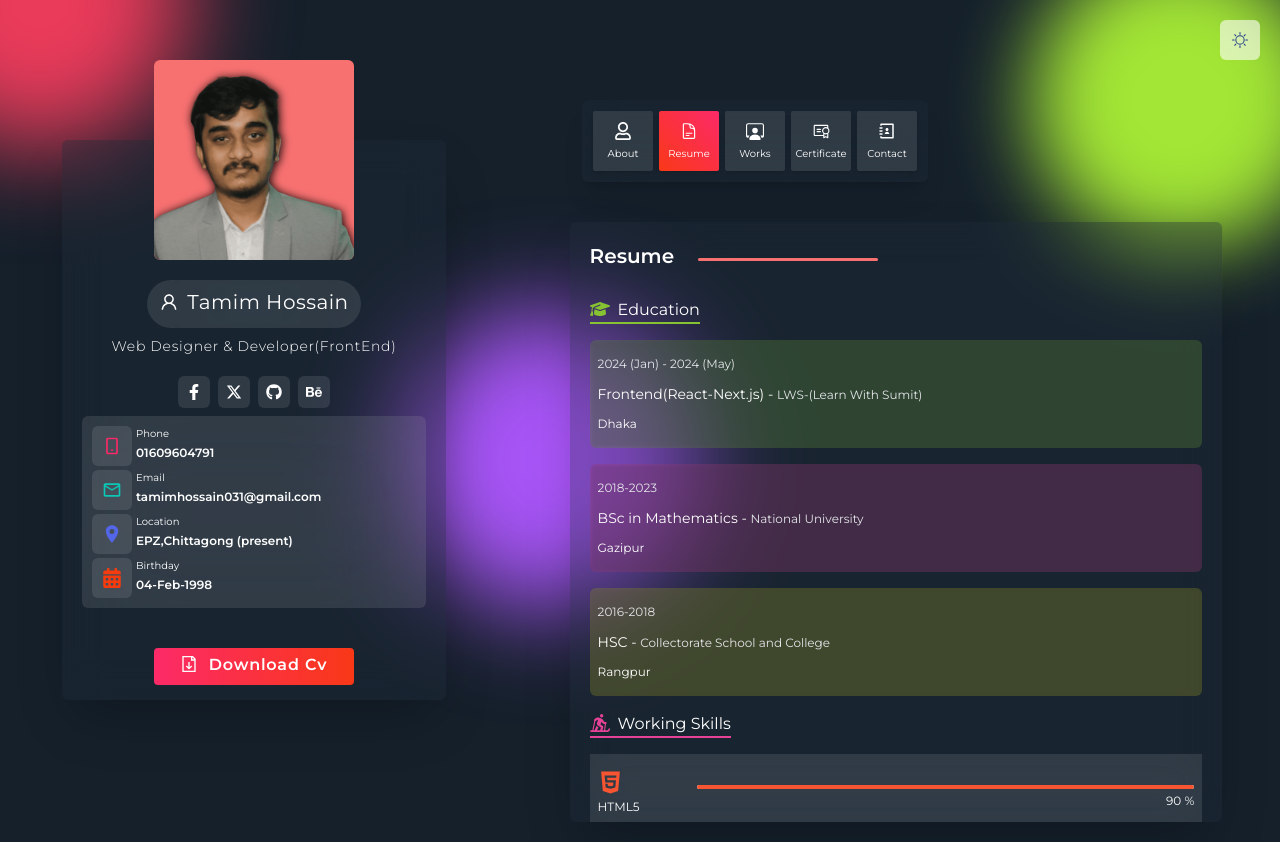
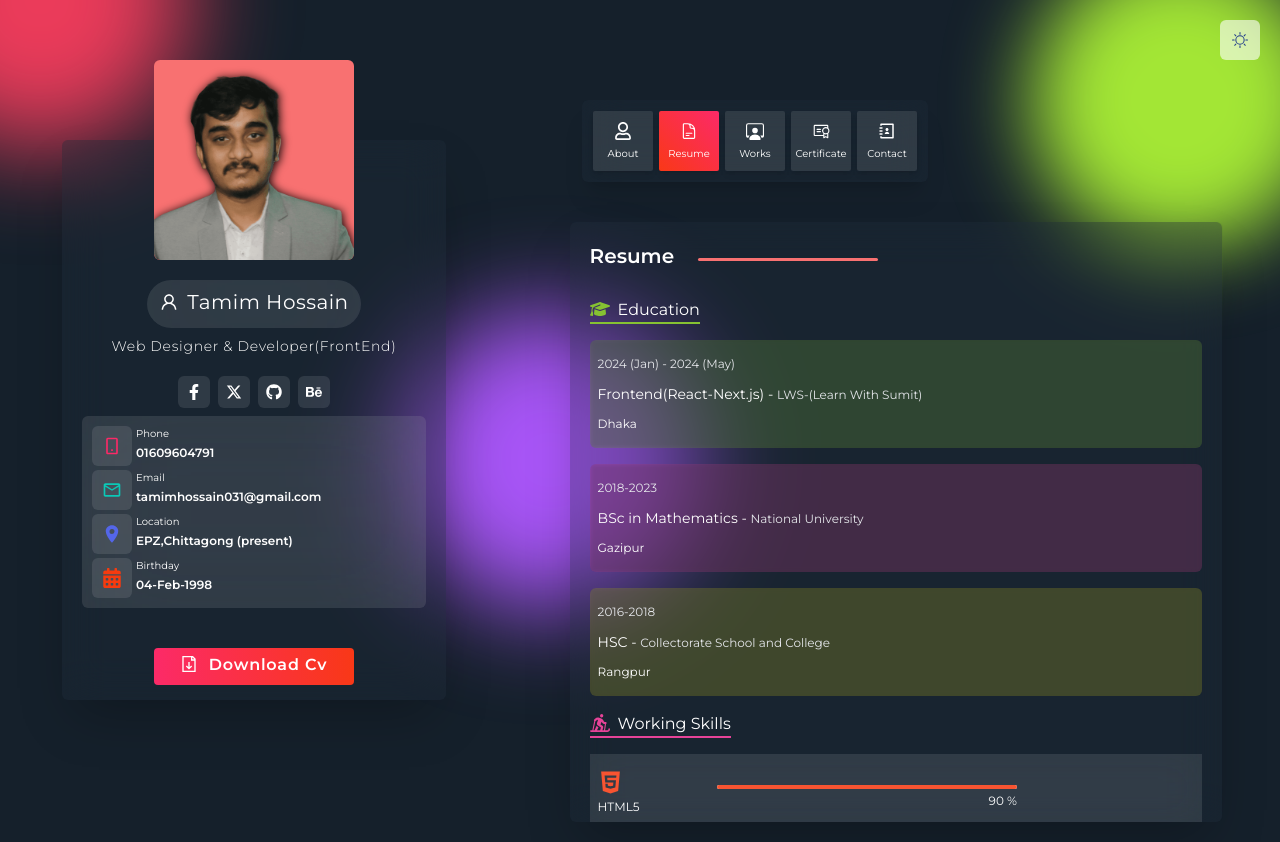
Before and after one commit to TamimHossain031/portfolio, a React (Vite) app: page / in a window 1280 px wide. Both pictures are taken after a click on the button "Resume". Built offline with nearby package versions, Linux system fonts and the light colour scheme.

Commit message:
add data

```diff
--- a/src/components/Resume.jsx
+++ b/src/components/Resume.jsx
@@ -43,7 +43,7 @@ export default function Resume() {
       name: "HTML5",
       color: "text-[#F75431]",
       bg: "bg-[#F75431]",
-      progress: "90",
+      progress: 90,
     },
     {
       id: 2,
@@ -51,7 +51,7 @@ export default function Resume() {
       name: "CSS3",
       color: "text-[#146EB0]",
       bg: "bg-[#146EB0]",
-      progress: "90",
+      progress: 95,
     },
     {
       id: 3,
@@ -59,7 +59,7 @@ export default function Resume() {
       name: "Javascript",
       color: "text-[#EFD81D]",
       bg: "bg-[#EFD81D]",
-      progress:'90',
+      progress:90,
     },
     {
       id: 4,
@@ -67,7 +67,7 @@ export default function Resume() {
       name: "php",
       color: "text-[#858EB8]",
       bg: "bg-[#858EB8]",
-      progress:'90',
+      progress:80,
     },
   ];
   return (
@@ -172,8 +172,8 @@ function Skill({ data }) {
         </span>
         <span className="text-xs">{name}</span>
       </div>
-      <div className="w-full h-[4px] bg-white mt-[15px] rounded-full">
-        <div className={`max-w-full w-[${progress}%] ${bg} h-[4px] rounded-full`}>
+      <div className="w-[300px] h-[4px] bg-white mt-[15px] rounded-full">
+        <div className={`w-[${progress}px] ${bg} h-[4px] rounded-full`}>
           <span className="float-right pt-2 text-xs">{progress} %</span>
         </div>
       </div>
```
